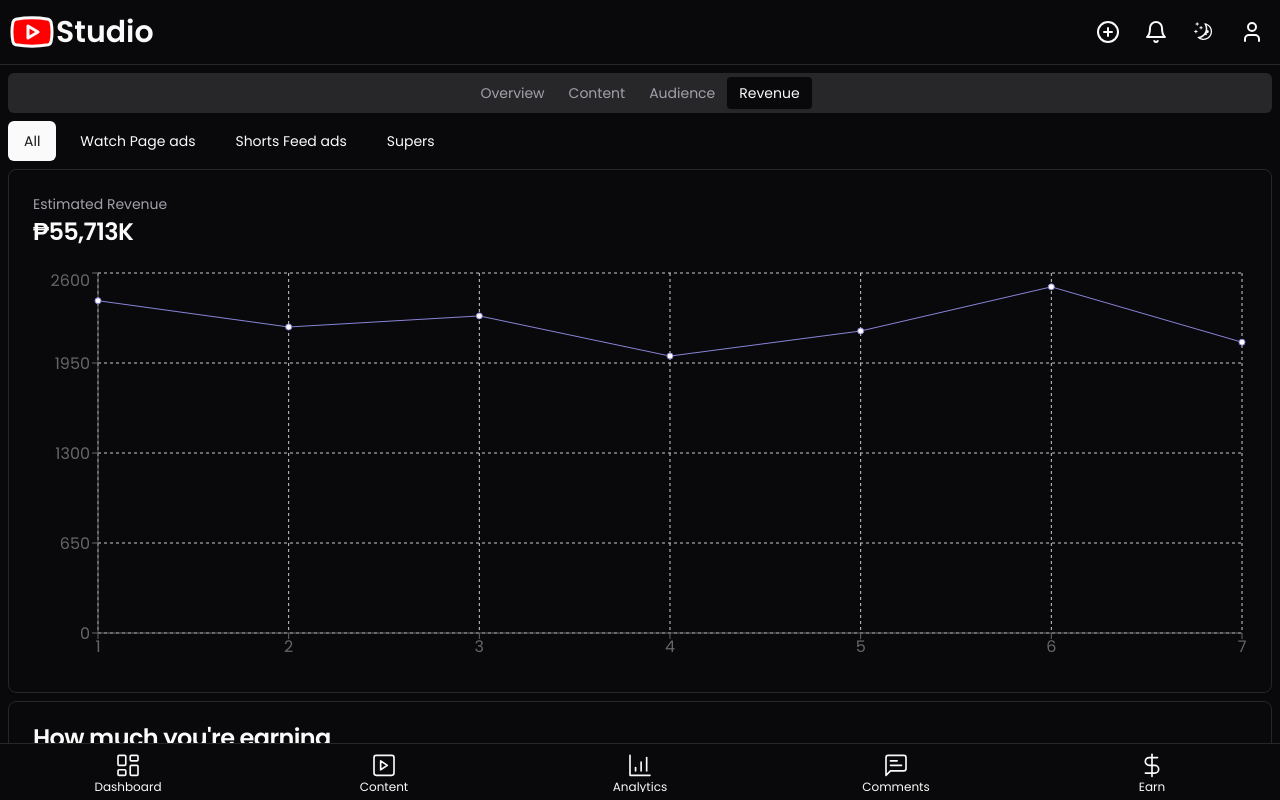
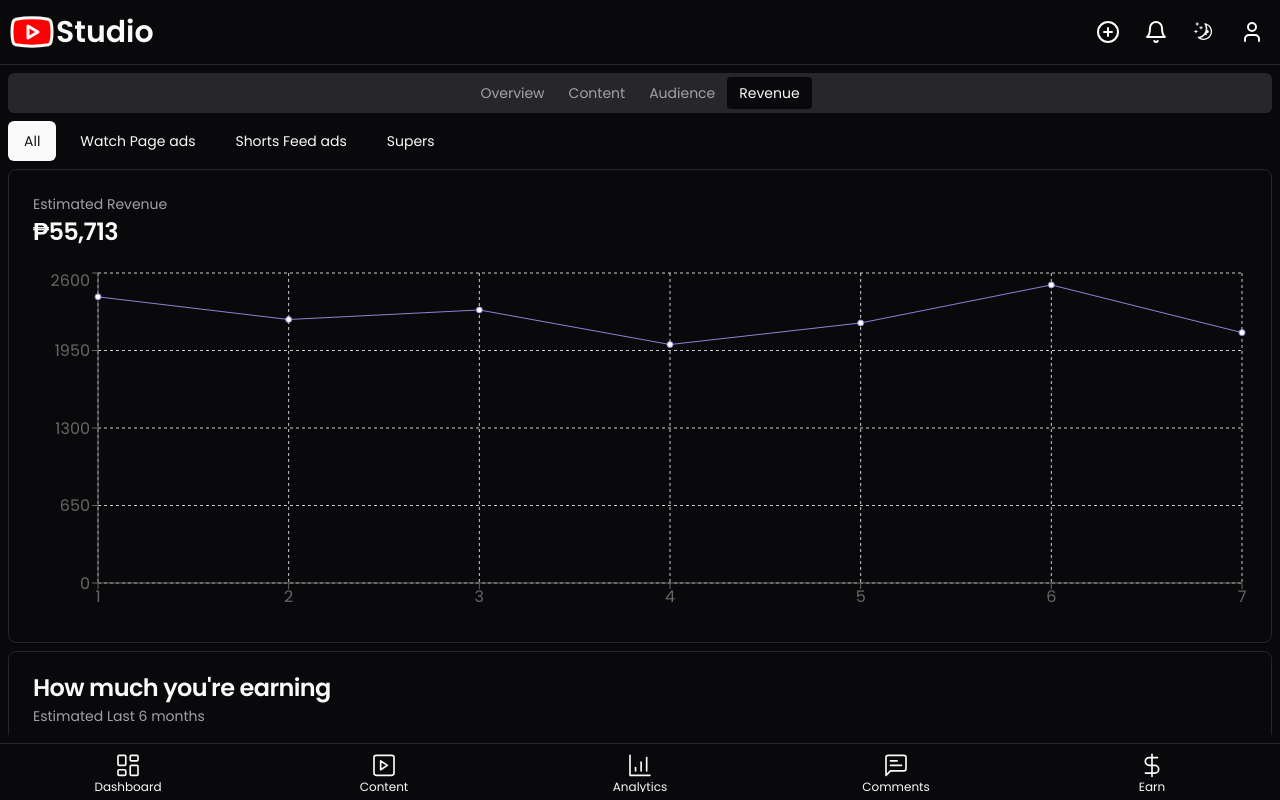
Before and after one commit to dondycles/youtube-studio, a Next.js app: page /analytics in a window 1280 px wide. Built offline with nearby package versions, Linux system fonts and the light colour scheme.

Commit message:
modified:   app/analytics/page.tsx 	modified:   components/analytics/all.tsx 	modified:   components/analytics/revenue.tsx 	modified:   components/bottom-menubar.tsx 	modified:   components/upper-menubar.tsx

```diff
--- a/app/analytics/page.tsx
+++ b/app/analytics/page.tsx
@@ -18,8 +18,14 @@ export default function Analytics() {
       <TabsList className="w-full border-solid ">
         {tabs.map((tab) => {
           return (
-            <TabsTrigger key={tab.name} value={tab.name.toLocaleLowerCase()}>
-              {tab.name}
+            <TabsTrigger
+              className="w-fit min-w-0"
+              key={tab.name}
+              value={tab.name.toLocaleLowerCase()}
+            >
+              <span className="text-ellipsis overflow-hidden whitespace-nowrap w-full">
+                {tab.name}
+              </span>
             </TabsTrigger>
           );
         })}
@@ -31,12 +37,7 @@ export default function Analytics() {
             key={tab.name}
             value={tab.name.toLocaleLowerCase()}
           >
-            <ScrollArea
-              className="max-h-full h-screen w-full"
-              scrollHideDelay={1}
-            >
-              {tab.content}
-            </ScrollArea>
+            {tab.content}
           </TabsContent>
         );
       })}
--- a/components/analytics/all.tsx
+++ b/components/analytics/all.tsx
@@ -82,15 +82,15 @@ export default function All() {
     { amt: 52123 },
   ];
   return (
-    <div className="space-y-2 w-full h-screen ">
-      <Card>
-        <CardHeader>
+    <div className="space-y-2 w-full h-full">
+      <Card className="min-w-0">
+        <CardHeader className="min-w-0">
           <CardDescription>Estimated Revenue</CardDescription>
-          <CardTitle>{usePhpPeso(currentRevenue)}K</CardTitle>
+          <CardTitle>{usePhpPeso(currentRevenue)}</CardTitle>
         </CardHeader>
-        <CardContent>
-          <ResponsiveContainer width="100%" height={400}>
-            <LineChart width={500} height={300} data={estimatedRevenue}>
+        <CardContent className="min-w-0">
+          <ResponsiveContainer width="100%" height={350}>
+            <LineChart data={estimatedRevenue}>
               <CartesianGrid strokeDasharray="3 3" />
               <XAxis dataKey="name" />
               <YAxis />
--- a/components/analytics/revenue.tsx
+++ b/components/analytics/revenue.tsx
@@ -1,6 +1,7 @@
 import { Button } from "../ui/button";
 import { useState } from "react";
 import All from "./all";
+import { ScrollArea, ScrollBar } from "../ui/scroll-area";
 
 export default function Revenue() {
   const tabs = [
@@ -21,7 +22,8 @@ export default function Revenue() {
 
   return (
     <div className="h-full w-full space-y-2 font-poppins pb-14">
-      <div className="flex flex-row gap-2 ">
+      <ScrollArea>
+        <div className="flex flex-row gap-2 w-full pr-4 overflow-auto">
           {tabs.map((tab) => {
             return (
               <Button
@@ -34,7 +36,15 @@ export default function Revenue() {
             );
           })}
         </div>
-      <div className="h-full w-full ">{selectedTab === "All" && <All />}</div>
+        <ScrollBar orientation="horizontal" />
+      </ScrollArea>
+      <ScrollArea
+        className="max-h-full h-full w-full pb-10"
+        scrollHideDelay={10}
+      >
+        {selectedTab === "All" && <All />}
+        <ScrollBar orientation="vertical" />
+      </ScrollArea>
     </div>
   );
 }
--- a/components/bottom-menubar.tsx
+++ b/components/bottom-menubar.tsx
@@ -15,7 +15,7 @@ export default function BottomMenuBar() {
         <LayoutDashboard
           absoluteStrokeWidth
           strokeWidth={1.5}
-          className="w-8 h-8"
+          className="w-4 h-4 sm:w-8 sm:h-8"
         />
       ),
       name: "Dashboard",
@@ -23,14 +23,22 @@ export default function BottomMenuBar() {
     },
     {
       icon: (
-        <PlaySquare absoluteStrokeWidth strokeWidth={1.5} className="w-8 h-8" />
+        <PlaySquare
+          absoluteStrokeWidth
+          strokeWidth={1.5}
+          className="w-4 h-4 sm:w-8 sm:h-8"
+        />
       ),
       name: "Content",
       link: "/content",
     },
     {
       icon: (
-        <BarChart4 absoluteStrokeWidth strokeWidth={1.5} className="w-8 h-8" />
+        <BarChart4
+          absoluteStrokeWidth
+          strokeWidth={1.5}
+          className="w-4 h-4 sm:w-8 sm:h-8"
+        />
       ),
       name: "Analytics",
       link: "/analytics",
@@ -40,7 +48,7 @@ export default function BottomMenuBar() {
         <MessageSquareText
           absoluteStrokeWidth
           strokeWidth={1.5}
-          className="w-8 h-8"
+          className="w-4 h-4 sm:w-8 sm:h-8"
         />
       ),
       name: "Comments",
@@ -48,7 +56,11 @@ export default function BottomMenuBar() {
     },
     {
       icon: (
-        <DollarSign absoluteStrokeWidth strokeWidth={1.5} className="w-8 h-8" />
+        <DollarSign
+          absoluteStrokeWidth
+          strokeWidth={1.5}
+          className="w-4 h-4 sm:w-8 sm:h-8"
+        />
       ),
       name: "Earn",
       link: "/earn",
@@ -61,7 +73,7 @@ export default function BottomMenuBar() {
         return (
           <Button
             key={m.name}
-            className="p-2 box-content flex-1 text-center"
+            className="p-2 box-content flex-1 text-center min-w-0"
             asChild
             variant={"ghost"}
           >
--- a/components/upper-menubar.tsx
+++ b/components/upper-menubar.tsx
@@ -7,7 +7,7 @@ export default function UpperMenuBar() {
     <nav className="w-full h-fit flex flex-row p-2 border-border border-b-[1px] border-solid font-poppins">
       <h1 className="flex flex-row items-center justify-center">
         <Youtube className="w-12 h-12 " fill="red" strokeWidth={1.5} />
-        <span className="font-semibold text-3xl">Studio</span>
+        <span className="font-semibold text-xl sm:text-3xl">Studio</span>
       </h1>
       <div className="flex flex-row items-center h-full flex-1 justify-end gap-2">
         <Button size={"icon"} variant={"ghost"}>
```
Lines whose indentation alone changed are shown as unchanged.
